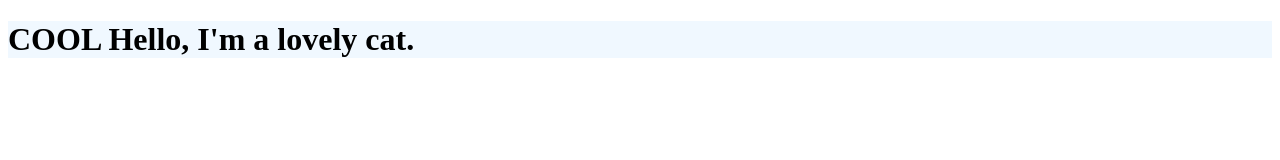
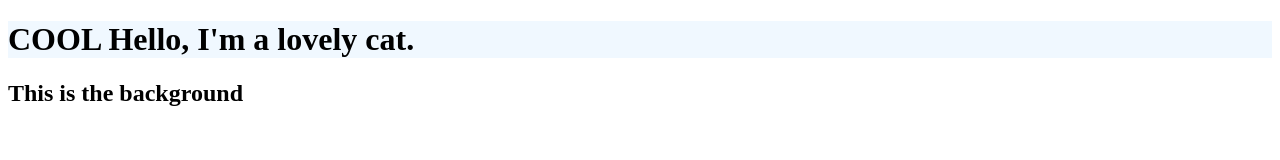
Before and after one commit to hocevar-teodor/cat, a plain HTML site: page index.html in a window 1280 px wide. Drawn offline with Linux system fonts and the light colour scheme.

Commit message:
changing text

```diff
--- a/index.html
+++ b/index.html
@@ -8,6 +8,7 @@
 </head>
 <body>
     <h1>COOL Hello, I'm a lovely cat.</h1>
+    <h2>This is the background</h2>
     <script type="text/javascript" src="script.js"></script>
 </body>
 </html>
```
